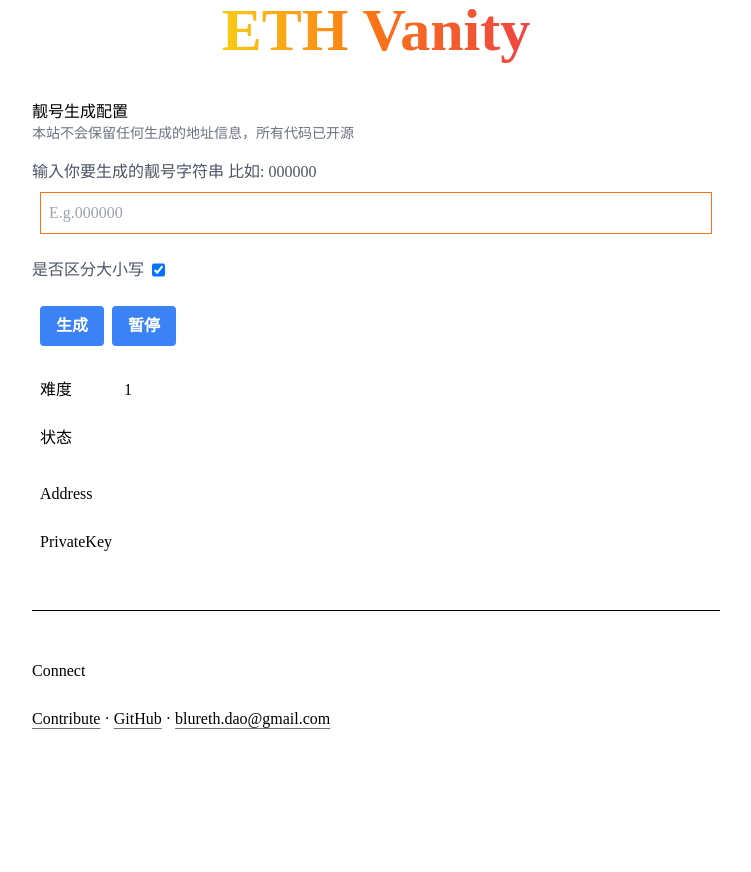
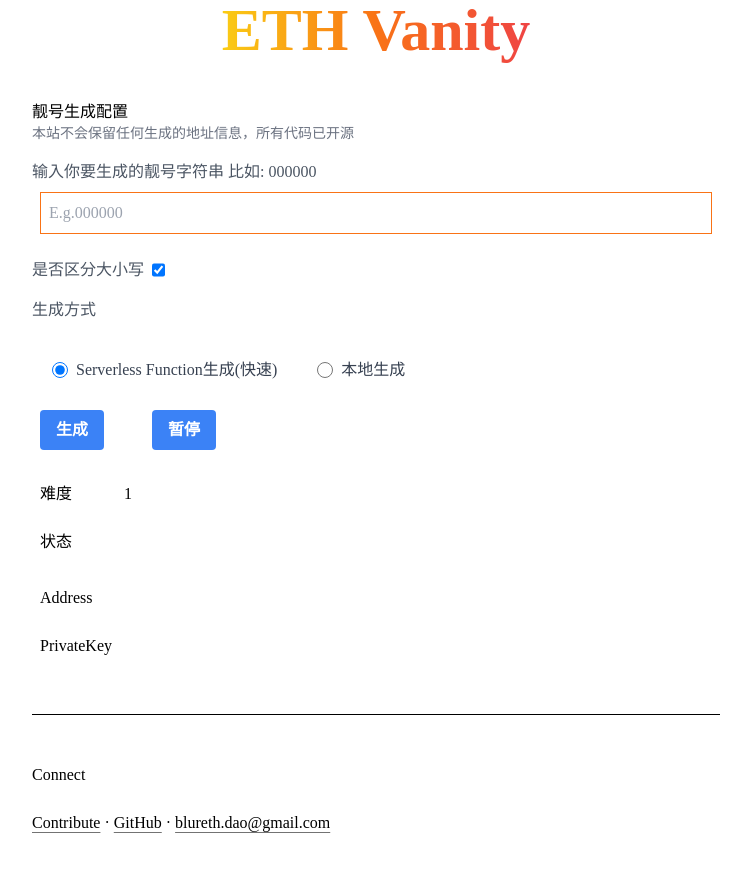
Before and after one commit to jessemoe/eth-vanity, a Next.js app: page / in a window 1280 px wide. Shown: the top 872 px of the page, without its empty margins (264-1015 px from the left). Built offline with nearby package versions, Linux system fonts and the light colour scheme.

Commit message:
feat: add generate mode

```diff
--- a/src/components/Home.tsx
+++ b/src/components/Home.tsx
@@ -1,6 +1,7 @@
 import Contact from '@/components/Contact';
 import { getRootUrl } from '@/lib/utils';
 import { useState } from 'react';
+import RadioButton from './RadioButton';
 
 export default function Home() {
   const [isMatchCase, setIsMatchCase] = useState(true);
@@ -8,8 +9,10 @@ export default function Home() {
   const [addr, setAddr] = useState('');
   const [privateKey, setPrivateKey] = useState('');
   const [status, setStatus] = useState('');
+  const [mode, setMode] = useState('');
 
   const generate = async () => {
+    console.log(mode)
     const root = getRootUrl()
     const res = await fetch(`${root}/api/generate?value=${value}`,
       {
@@ -52,6 +55,18 @@ export default function Home() {
     setStatus('')
   }
 
+  const options = [
+    {
+      label: "Serverless Function生成(快速)",
+      value: "server"
+    },
+    {
+      label: "本地生成",
+      value: "local"
+    },
+
+  ]
+
 
   return (
     <div className="flex flex-col justify-center px-8 pb-32 md:pb-36 lg:px-10 ">
@@ -89,14 +104,16 @@ export default function Home() {
           onChange={() => setIsMatchCase(!isMatchCase)}
         />
       </div>
+      <div className=' mb-4 flex gap-2  text-gray-600'>
+        生成方式
+      </div>
+      <RadioButton options={options} selectedValue={options[0].value} onChange={(value) => setMode(value)}></RadioButton>
 
-      <div>
-        <div className='flex gap-2 p-2'>
-          <button className="rounded bg-blue-500 py-2 px-4 font-bold text-white hover:bg-blue-700"
-            onClick={generate}>生成</button>
-          <button className="rounded bg-blue-500 py-2 px-4 font-bold text-white hover:bg-blue-700"
-            onClick={pause}>暂停</button>
-        </div>
+      <div className='flex items-center gap-12 p-2'>
+        <button className="rounded bg-blue-500 py-2 px-4 font-bold text-white hover:bg-blue-700"
+          onClick={generate}>生成</button>
+        <button className="rounded bg-blue-500 py-2 px-4 font-bold text-white hover:bg-blue-700"
+          onClick={pause}>暂停</button>
       </div>
       <div className='mt-4 p-2'>
         难度  <span className='ml-12'>{1 << value.length * 4}
--- /dev/null
+++ b/src/components/RadioButton.tsx
@@ -0,0 +1,35 @@
+import { useState } from "react";
+
+type RadioProps = {
+  options: { label: string; value: any }[];
+  selectedValue?: any;
+  onChange: (value: any) => void;
+};
+
+const RadioButton = ({ options, selectedValue, onChange }: RadioProps) => {
+  const [value, setValue] = useState(selectedValue);
+
+  const handleOptionChange = (optionValue: any) => {
+    setValue(optionValue);
+    onChange(optionValue);
+  };
+
+  return (
+    <div className="flex flex-row">
+      {options.map((option) => (
+        <label key={option.value} className="flex items-center p-5">
+          <input
+            type="radio"
+            value={option.value}
+            checked={value === option.value}
+            onChange={() => handleOptionChange(option.value)}
+            className="h-4 w-4 text-blue-600"
+          />
+          <span className="ml-2 text-gray-700">{option.label}</span>
+        </label>
+      ))}
+    </div>
+  );
+};
+
+export default RadioButton;
```
